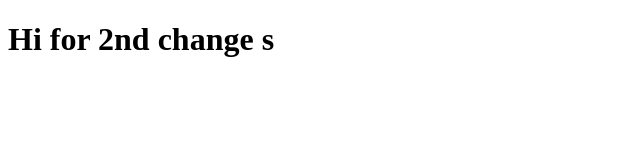
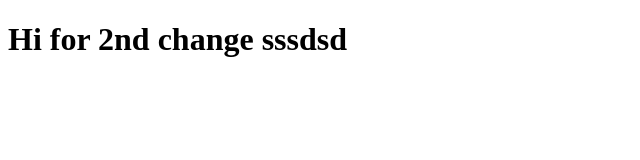
Before and after one commit to mrabidsaeed/demo_public_repo, a plain HTML site: page index.html in a window 1280 px wide. Shown: the whole page, without its empty margins (0-640 px from the left). Drawn offline with Linux system fonts and the light colour scheme.

Commit message:
latest change3

```diff
--- a/index.html
+++ b/index.html
@@ -4,6 +4,6 @@
 	<title>Test</title>
 </head>
 <body>
-<h1>Hi for 2nd change s</h1>
+<h1>Hi for 2nd change sssdsd</h1>
 </body>
 </html>
```
